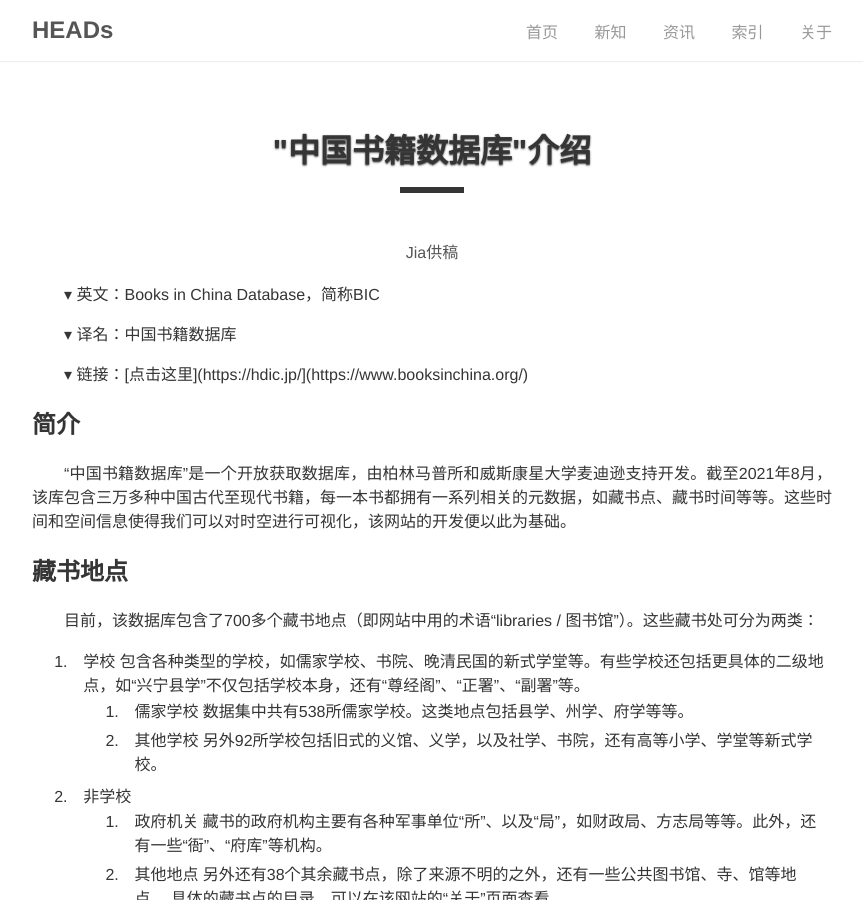
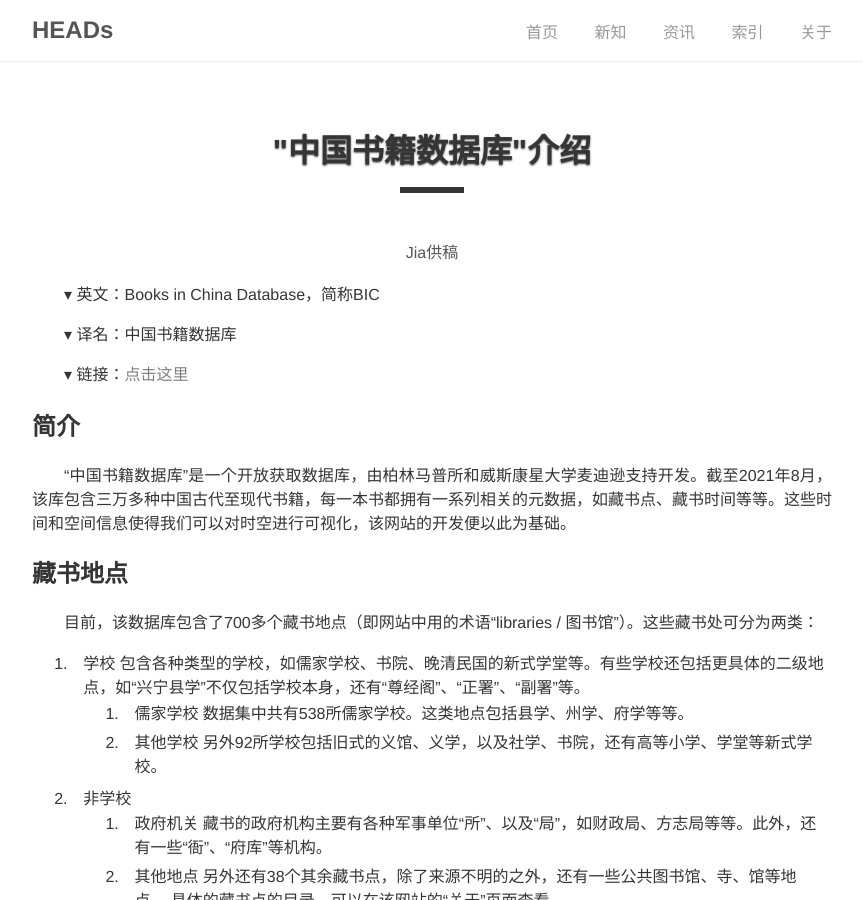
Before and after one commit to DHHD2022/DHHD2022.GitHub.io, a Jekyll site: the page built from dh_blog/_posts/2022-06-23-CNBOOKS.md, in a window 1280 px wide and 900 px high. Shown: the whole window, without its empty margins (208-1071 px from the left). Built offline with Jekyll 4.4.1, drawn with Linux system fonts in a browser that asks for light colours; some of the changed lines change nothing that is shown.

Commit message:
Update 2022-06-23-CNBOOKS.md

```diff
--- a/dh_blog/_posts/2022-06-23-CNBOOKS.md
+++ b/dh_blog/_posts/2022-06-23-CNBOOKS.md
@@ -12,7 +12,7 @@ categories: dh_blog
 
 ▾ 译名：中国书籍数据库
 
-▾ 链接：[点击这里](https://hdic.jp/](https://www.booksinchina.org/)
+▾ 链接：[点击这里](https://www.booksinchina.org/)
 
 
 
```
